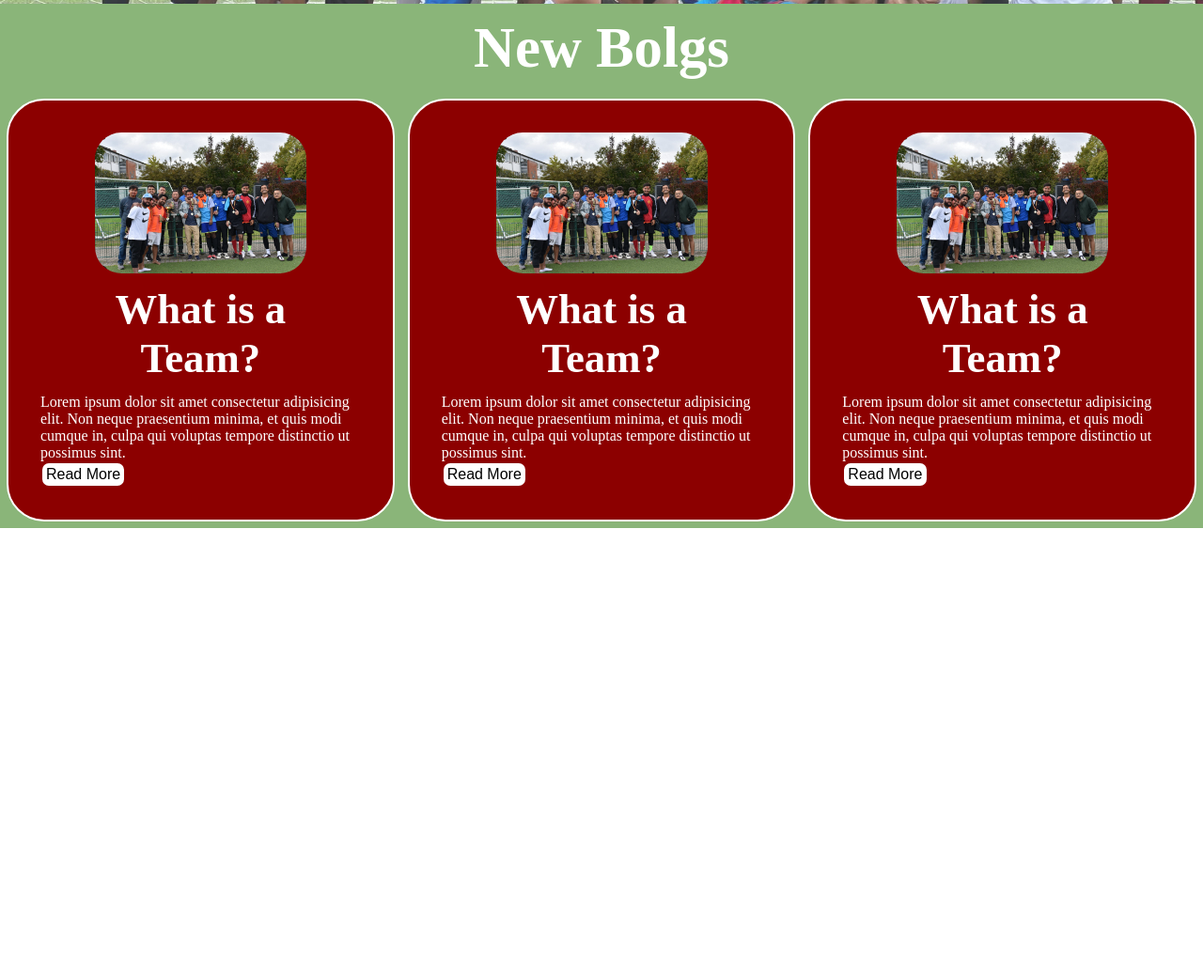
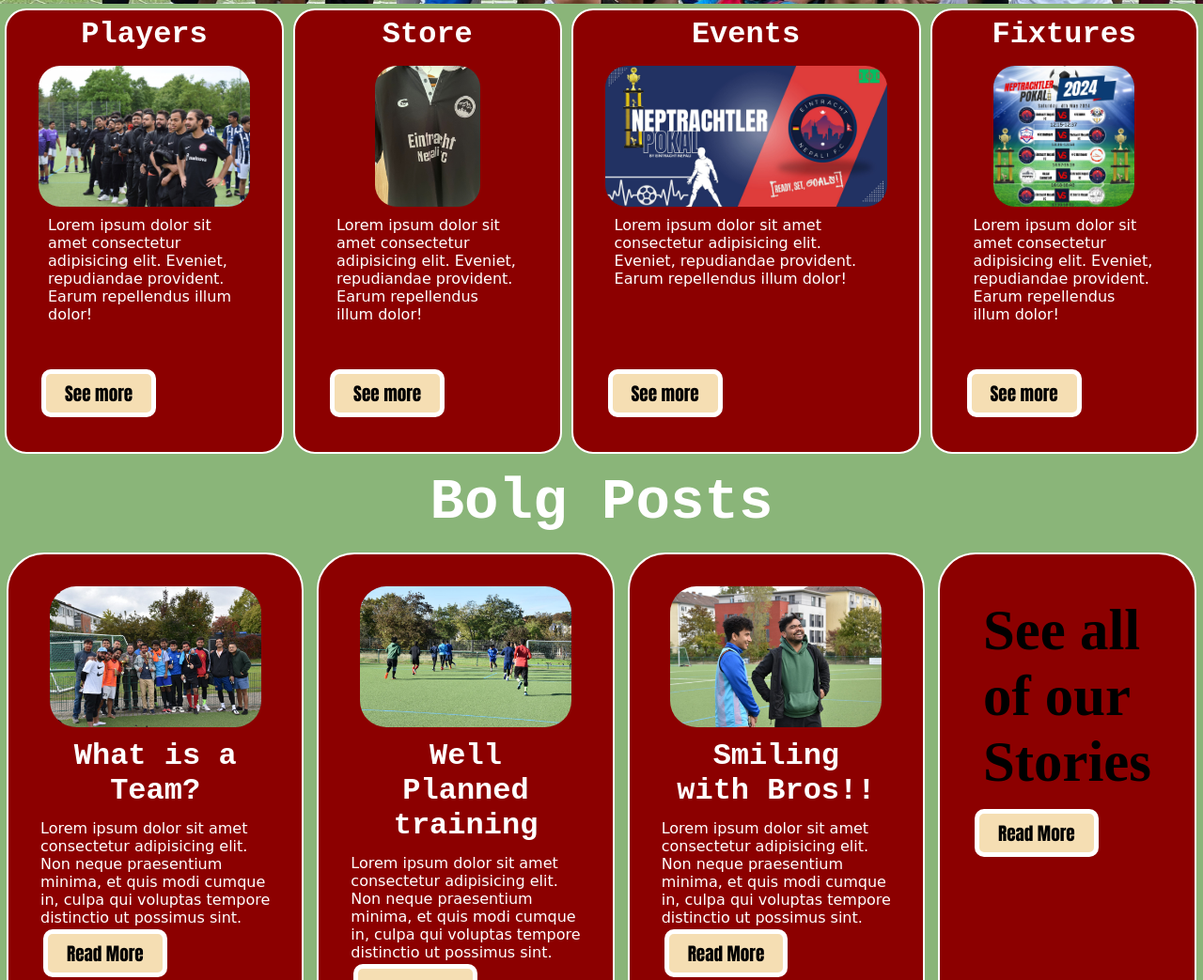
Before and after one commit to IamYubrajKhatri/Eintracht_Nepali_e.V, a plain HTML site: page index.html in a window 1280 px wide. Shown: the part 691-1734 px from the top of the page at 94% size. Before the commit the page ends 1253 px from the top, so only its background shows below. Drawn offline with Linux system fonts and the light colour scheme.

Commit message:
the new frontend design is out

```diff
--- a/index.html
+++ b/index.html
@@ -34,8 +34,46 @@
         <button class="btn">Read More</button>
     </section>
 
+
+
+
+
+    <section class="parts-container">
+        <div id="parts">
+            <div class="box">
+                <div><h2 class="he-secondary-center">Players</h2></div>
+                <div><img src="image/players.jpg" alt="Players Photo"></div>
+                <div><p>Lorem ipsum dolor sit amet consectetur adipisicing elit. Eveniet, repudiandae provident. Earum repellendus illum dolor!</p></div>
+
+                <button class="btn1">See more</button>
+            </div>
+
+            <div class="box">
+                <div><h2 class="he-secondary-center">Store</h2></div>
+                <div><img src="image/store.jpg" alt="Our Products"></div>
+                <div><p>Lorem ipsum dolor sit amet consectetur adipisicing elit. Eveniet, repudiandae provident. Earum repellendus illum dolor!</p></div>
+                <button class="btn1">See more</button>
+            </div>
+
+            <div class="box">
+                <div><h2 class="he-secondary-center">Events</h2></div>
+                <div><img src="image/events.jpg" alt="Events Photo"></div>
+                <div><p>Lorem ipsum dolor sit amet consectetur adipisicing elit. Eveniet, repudiandae provident. Earum repellendus illum dolor!</p></div>
+                <button class="btn1">See more</button>
+            </div>
+
+            <div class="box">
+                <div><h2 class="he-secondary-center">Fixtures</h2></div>
+                <div><img src="image/fixtures.jpg" alt=" Our Match Fixtures"></div>
+                <div><p>Lorem ipsum dolor sit amet consectetur adipisicing elit. Eveniet, repudiandae provident. Earum repellendus illum dolor!</p></div>
+                <button class="btn1">See more</button>
+            </div>
+        </div>
+
+
+
     <section class="blogs-container">
-        <h1 class="h-primary-center"> New Bolgs</h1>
+        <h1 class="h-primary-center">Bolg Posts</h1>
         <div id="blogs">
             <div class="box">
                 <img src="image/Ateam.jpg" alt="Team Photo">
@@ -44,19 +82,24 @@
                 <button class="btn1">Read More</button>
             </div>
             <div class="box">
-                <img src="image/Ateam.jpg" alt="Team Photo">
-                <h2 class="h-secondary-center">What is a Team?</h2>
+                <img src="image/Training.jpg" alt="Training">
+                <h2 class="h-secondary-center">Well Planned training</h2>
                 <p>Lorem ipsum dolor sit amet consectetur adipisicing elit. Non neque praesentium minima, et quis modi cumque in, culpa qui voluptas tempore distinctio ut possimus sint.</p>
                 <button class="btn1">Read More</button>
             </div>
             <div class="box">
-                <img src="image/Ateam.jpg" alt="Team Photo">
-                <h2 class="h-secondary-center">What is a Team?</h2>
+                <img src="image/Laughter.jpg" alt="Laugh">
+                <h2 class="h-secondary-center">Smiling with Bros!!</h2>
                 <p>Lorem ipsum dolor sit amet consectetur adipisicing elit. Non neque praesentium minima, et quis modi cumque in, culpa qui voluptas tempore distinctio ut possimus sint.</p>
                 <button class="btn1">Read More</button>
             </div>
+            <div class="box">
+                <h1 class="h-primary">See all of our Stories </h1>
+                <button class="btn1">Read More</button>
+            </div>
         </div>
-    </section>
+
+
 
 
 
--- a/style.css
+++ b/style.css
@@ -10,7 +10,7 @@
 display: flex;
 align-items: center;
 justify-content: space-between;
-position: relative;
+position: sticky;
 top: 0;
 }
  /* navbar::before means the condition before or we can say to set background ..for eg the color we set black and content is blank
@@ -22,7 +22,7 @@ top: 0;
     height: 100%;
     width: 100%;
     z-index: -1;
-    opacity: 0.9;
+    opacity: 0.5;
 }
 
     /* logo*/
@@ -78,7 +78,7 @@ height: 614px;
     height: 100%;
     width: 100%;
     z-index: -1;
-    opacity: 0.8;
+    opacity: 1 ;
     top:0px;
     left: 0px;
 }
@@ -91,11 +91,12 @@ height: 614px;
     color: white;
     text-align: center;
     font-size: 1.5rem;
+    font-family: cursive;
 }
  .h-primary{
     font-size: 3.8rem;
     padding: 12px;
-    }
+ }
     .h-primary-center{
         text-align: center;
         justify-content: center;
@@ -103,21 +104,21 @@ height: 614px;
     padding: 12px;
     background-color: #8ab579;
     color: white;
+    font-family: monospace;
     }
 
-.h-secondary{
-        font-size: 2.8rem;
-        padding: 12px;
 
-    }
 
     .h-secondary-center{
-        font-size: 2.8rem;
+        font-size: 2.0rem;
         padding: 12px;
         text-align: center;
         justify-content: center;
         color: white;
+        font-family: 'Courier New', Courier, monospace;
+
     }
+
 .btn{
     padding: 6px 20px;
     border: 5px solid white;
@@ -128,16 +129,17 @@ height: 614px;
     border-radius: 10px;
     font-family: Impact, Haettenschweiler, 'Arial Narrow Bold', sans-serif;
     cursor: pointer;
+
 }
 .btn1{
-    padding: 1px 2px;
-    border: 2px solid white;
-    background-color: white;
+    padding: 6px 20px;
+    border: 5px solid white;
+    background-color: wheat;
     color: black;
-    margin: 2px;
-    font-size: 1rem;
-    border-radius: 7px;
-    font-family: sans-serif;
+    margin: 3px;
+    font-size: 1.2rem;
+    border-radius: 10px;
+    font-family: Impact, Haettenschweiler, 'Arial Narrow Bold', sans-serif;
     cursor: pointer;
 
 
@@ -154,12 +156,10 @@ height: 614px;
 }
 /*blogs section*/
 #blogs{
+    display: flex;
+    background-color: #8ab579;
+}
 
-    display: flex;
-
-    background-color: #8ab579;
-
-}
 #blogs .box{
     border: 2px solid white;
     margin: 7px;
@@ -176,6 +176,60 @@ height: 614px;
     border-radius: 28px;
 
 }
-.box p{
+#blogs .box p{
     color: white;
+    font-family: cursive;
 }
+
+/*parts*/
+#parts{
+    display: flex;
+    background-color: #8ab579;
+}
+
+#parts .box img{
+    height: 150px;
+    display: block;
+    margin: auto;
+    border-radius: 23px;
+
+
+}
+#parts .box p{
+    height: 150px;
+    display: block;
+    margin: auto;
+    border-radius: 23px;
+    margin: 10px;
+    color: white;
+    font-family: cursive;
+
+}
+
+
+#parts .box{
+    border: 2px solid white;
+    margin: 5px;
+    padding: 34px;
+    border-radius: 23px ;
+    background-color:#8c0000;
+
+
+}
+
+.he-secondary-center{
+    font-size: 2.0rem;
+    padding: 15px;
+    margin-top: -42px;
+    text-align: center;
+    justify-content: center;
+    color: white;
+    font-family: 'Courier New', Courier, monospace;
+
+}
+
+.but{
+    margin-bottom: 1px;
+    display: flex;
+    flex-direction: column;
+}
```
Also changed, not shown: image/events.jpg (added), image/fixtures.jpg (added), image/players.jpg (added), image/store.jpg (added).
